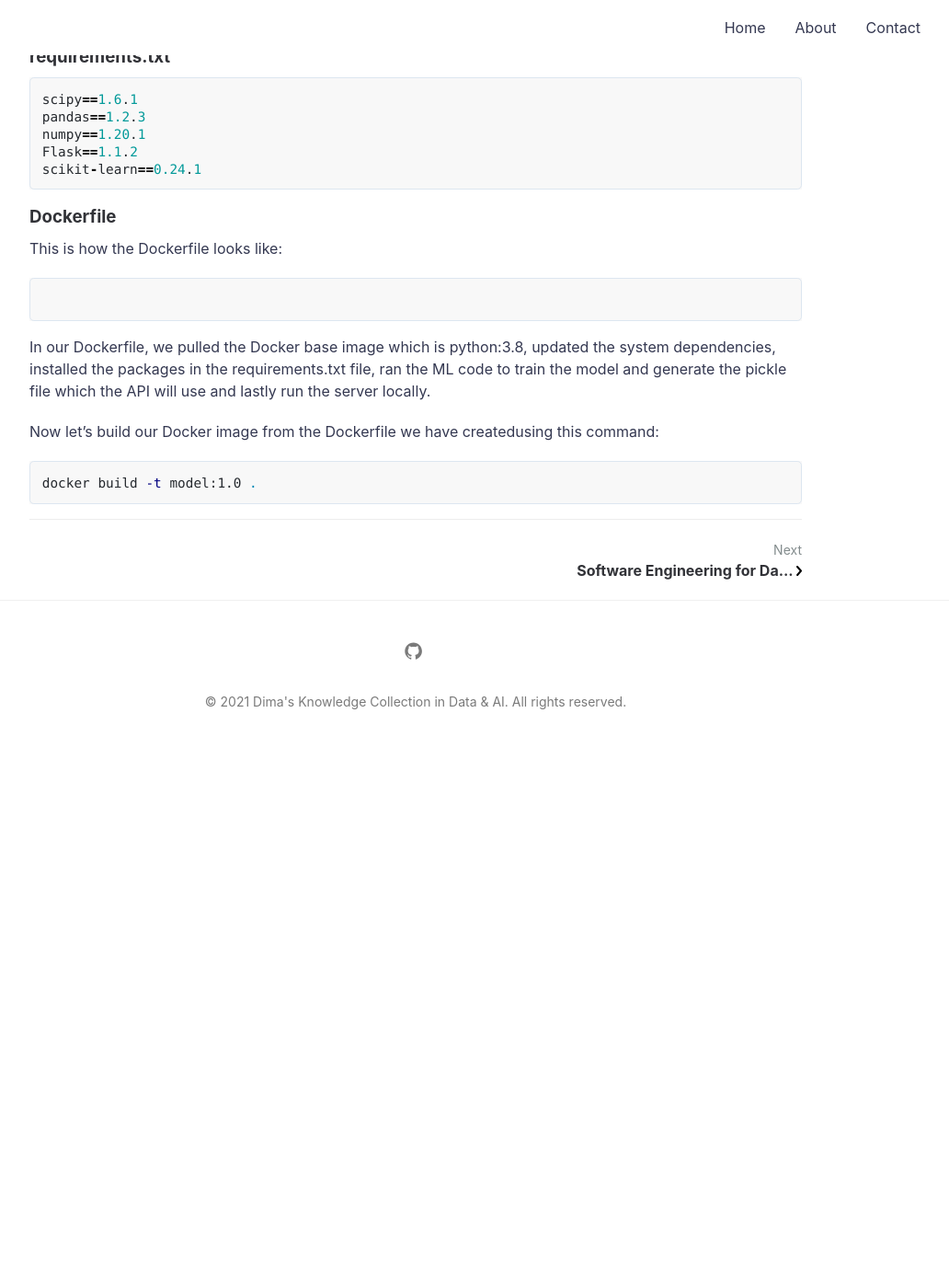
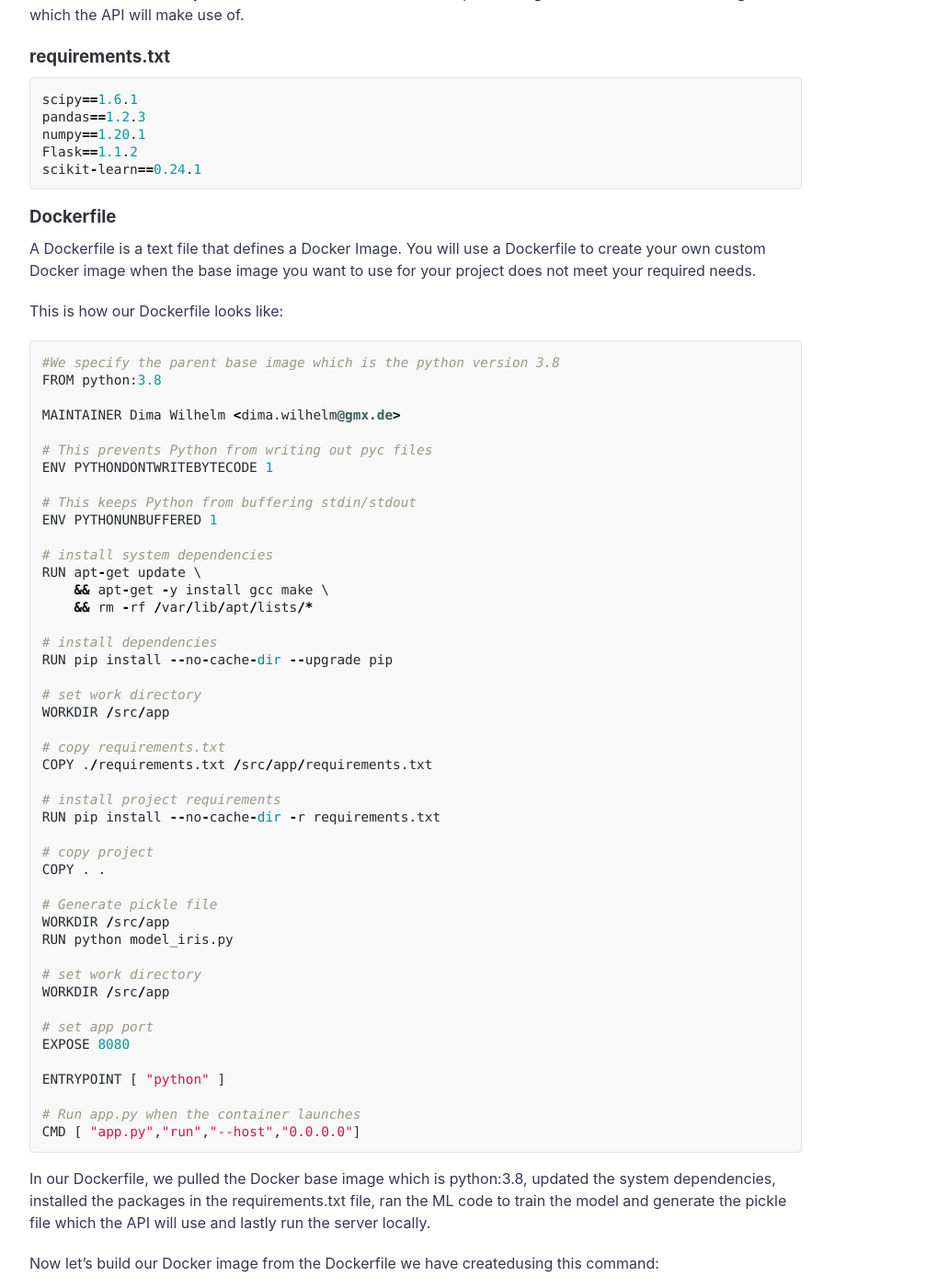
Before and after one commit to DataDima90/ai.github.io, a Jekyll site: the page built from _posts/2020-01-01-Microservice-with-docker-and-flask.md, in a window 1280 px wide and 1400 px high, scrolled down 1154 px. Shown: the whole window at 92% size, without its empty margins (188-1220 px from the left). Built offline with Jekyll 4.4.1, drawn with Linux system fonts in a browser that asks for light colours; a script that is not in the unit is left out; before the commit the page ends 1972 px from its top, so only the background shows below that; some of the changed text lies outside the part shown.

Commit message:
Update 2020-01-01-Microservice-with-docker-and-flask.md

````diff
--- a/_posts/2020-01-01-Microservice-with-docker-and-flask.md
+++ b/_posts/2020-01-01-Microservice-with-docker-and-flask.md
@@ -46,9 +46,56 @@ scikit-learn==0.24.1
 
 
 ### Dockerfile
-This is how the Dockerfile looks like:
+A Dockerfile is a text file that defines a Docker Image. You will use a Dockerfile to create your own custom Docker image when the base image you want to use for your project does not meet your required needs.
+
+This is how our Dockerfile looks like:
+
 ```python
+#We specify the parent base image which is the python version 3.8
+FROM python:3.8
 
+MAINTAINER Dima Wilhelm <dima.wilhelm@gmx.de>
+
+# This prevents Python from writing out pyc files
+ENV PYTHONDONTWRITEBYTECODE 1
+
+# This keeps Python from buffering stdin/stdout
+ENV PYTHONUNBUFFERED 1
+
+# install system dependencies
+RUN apt-get update \
+    && apt-get -y install gcc make \
+    && rm -rf /var/lib/apt/lists/*
+
+# install dependencies
+RUN pip install --no-cache-dir --upgrade pip
+
+# set work directory
+WORKDIR /src/app
+
+# copy requirements.txt
+COPY ./requirements.txt /src/app/requirements.txt
+
+# install project requirements
+RUN pip install --no-cache-dir -r requirements.txt
+
+# copy project
+COPY . .
+
+# Generate pickle file
+WORKDIR /src/app
+RUN python model_iris.py
+
+# set work directory
+WORKDIR /src/app
+
+# set app port
+EXPOSE 8080
+
+ENTRYPOINT [ "python" ]
+
+# Run app.py when the container launches
+CMD [ "app.py","run","--host","0.0.0.0"]
 ```
 In our Dockerfile, we pulled the Docker base image which is python:3.8, updated the system dependencies, installed the packages in the requirements.txt file, ran the ML code to train the model and generate the pickle file which the API will use and lastly run the server locally.
 
````
